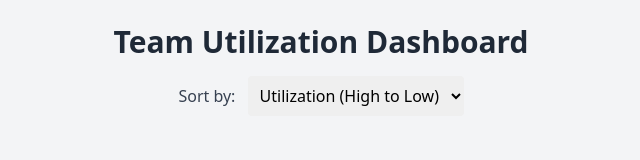
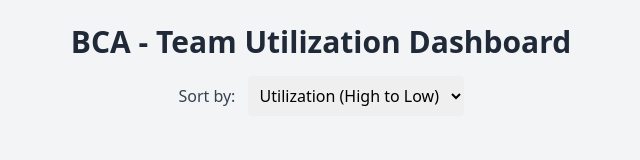
Before and after one commit to MYSUMYSU/team-utilization-dashboard, a plain HTML site: page index.html in a window 1280 px wide. Shown: the whole page, without its empty margins (319-959 px from the left). Drawn offline with nearby package versions, Linux system fonts and the light colour scheme; no server answers.

Commit message:
Update index.html
title updated

```diff
--- a/index.html
+++ b/index.html
@@ -3,11 +3,11 @@
 <head>
   <meta charset="UTF-8" />
   <meta name="viewport" content="width=device-width, initial-scale=1.0"/>
-  <title>BCA PH - Team Utilization</title>
+  <title>Team Utilization</title>
   <script src="https://cdn.tailwindcss.com"></script>
 </head>
 <body class="bg-gray-100 p-6">
-  <h1 class="text-3xl font-bold mb-4 text-center text-gray-800">Team Utilization Dashboard</h1>
+  <h1 class="text-3xl font-bold mb-4 text-center text-gray-800">BCA - Team Utilization Dashboard</h1>
 
   <div class="mb-4 text-center">
     <label for="sortBy" class="mr-2 text-gray-700 font-medium">Sort by:</label>
```
